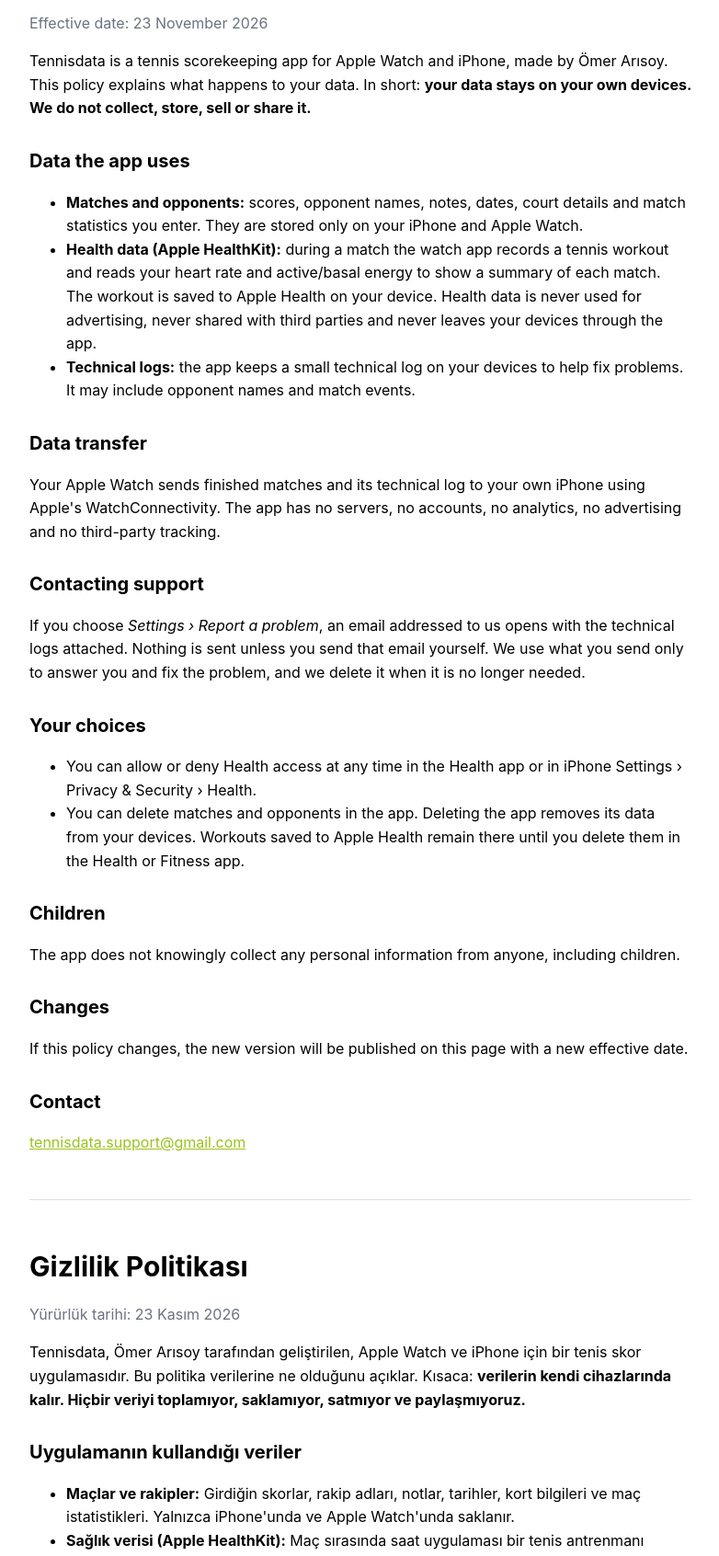
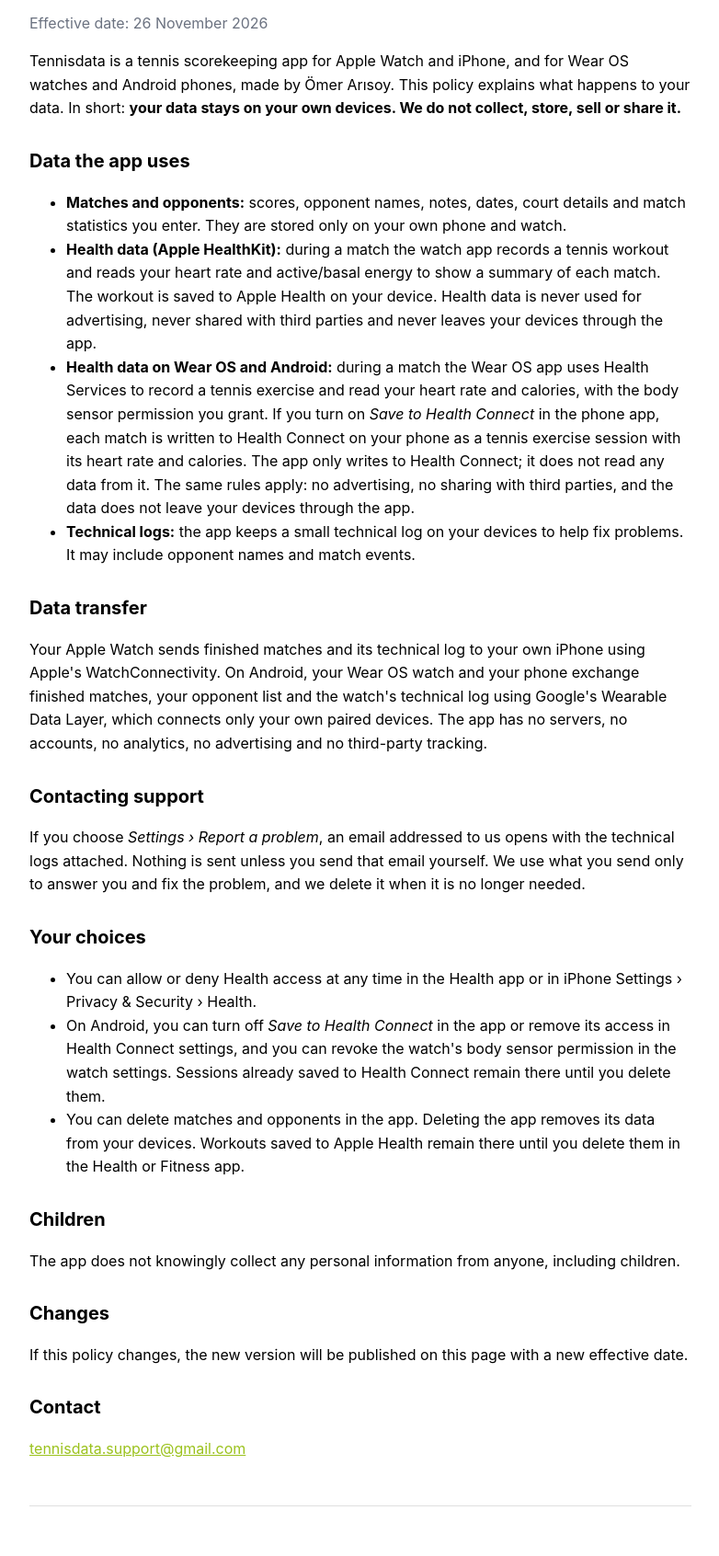
Before and after one commit to omerarisoy/tennisdata-site, a plain HTML site: page privacy.html in a window 1280 px wide. Shown: the part 189-1881 px from the top of the page at 92% size, without its empty margins (248-1030 px from the left). Drawn offline with Linux system fonts and the light colour scheme.

Commit message:
Gizlilik politikası: Android, Wear OS ve Health Connect
Co-Authored-By: Claude Opus 5.5 <noreply@anthropic.com>
Claude-Session: https://claude.ai/code/session_011UWZgwTqX4xxERfd3FameS

```diff
--- a/privacy.html
+++ b/privacy.html
@@ -22,19 +22,20 @@
 
 <section id="en" lang="en">
 <h1>Privacy Policy</h1>
-<p class="muted">Effective date: 23 November 2026</p>
+<p class="muted">Effective date: 26 November 2026</p>
 
-<p>Tennisdata is a tennis scorekeeping app for Apple Watch and iPhone, made by Ömer Arısoy. This policy explains what happens to your data. In short: <strong>your data stays on your own devices. We do not collect, store, sell or share it.</strong></p>
+<p>Tennisdata is a tennis scorekeeping app for Apple Watch and iPhone, and for Wear OS watches and Android phones, made by Ömer Arısoy. This policy explains what happens to your data. In short: <strong>your data stays on your own devices. We do not collect, store, sell or share it.</strong></p>
 
 <h2>Data the app uses</h2>
 <ul>
-  <li><strong>Matches and opponents:</strong> scores, opponent names, notes, dates, court details and match statistics you enter. They are stored only on your iPhone and Apple Watch.</li>
+  <li><strong>Matches and opponents:</strong> scores, opponent names, notes, dates, court details and match statistics you enter. They are stored only on your own phone and watch.</li>
   <li><strong>Health data (Apple HealthKit):</strong> during a match the watch app records a tennis workout and reads your heart rate and active/basal energy to show a summary of each match. The workout is saved to Apple Health on your device. Health data is never used for advertising, never shared with third parties and never leaves your devices through the app.</li>
+  <li><strong>Health data on Wear OS and Android:</strong> during a match the Wear OS app uses Health Services to record a tennis exercise and read your heart rate and calories, with the body sensor permission you grant. If you turn on <em>Save to Health Connect</em> in the phone app, each match is written to Health Connect on your phone as a tennis exercise session with its heart rate and calories. The app only writes to Health Connect; it does not read any data from it. The same rules apply: no advertising, no sharing with third parties, and the data does not leave your devices through the app.</li>
   <li><strong>Technical logs:</strong> the app keeps a small technical log on your devices to help fix problems. It may include opponent names and match events.</li>
 </ul>
 
 <h2>Data transfer</h2>
-<p>Your Apple Watch sends finished matches and its technical log to your own iPhone using Apple's WatchConnectivity. The app has no servers, no accounts, no analytics, no advertising and no third-party tracking.</p>
+<p>Your Apple Watch sends finished matches and its technical log to your own iPhone using Apple's WatchConnectivity. On Android, your Wear OS watch and your phone exchange finished matches, your opponent list and the watch's technical log using Google's Wearable Data Layer, which connects only your own paired devices. The app has no servers, no accounts, no analytics, no advertising and no third-party tracking.</p>
 
 <h2>Contacting support</h2>
 <p>If you choose <em>Settings › Report a problem</em>, an email addressed to us opens with the technical logs attached. Nothing is sent unless you send that email yourself. We use what you send only to answer you and fix the problem, and we delete it when it is no longer needed.</p>
@@ -42,6 +43,7 @@
 <h2>Your choices</h2>
 <ul>
   <li>You can allow or deny Health access at any time in the Health app or in iPhone Settings › Privacy & Security › Health.</li>
+  <li>On Android, you can turn off <em>Save to Health Connect</em> in the app or remove its access in Health Connect settings, and you can revoke the watch's body sensor permission in the watch settings. Sessions already saved to Health Connect remain there until you delete them.</li>
   <li>You can delete matches and opponents in the app. Deleting the app removes its data from your devices. Workouts saved to Apple Health remain there until you delete them in the Health or Fitness app.</li>
 </ul>
 
@@ -59,19 +61,20 @@
 
 <section id="tr" lang="tr">
 <h1>Gizlilik Politikası</h1>
-<p class="muted">Yürürlük tarihi: 23 Kasım 2026</p>
+<p class="muted">Yürürlük tarihi: 26 Kasım 2026</p>
 
-<p>Tennisdata, Ömer Arısoy tarafından geliştirilen, Apple Watch ve iPhone için bir tenis skor uygulamasıdır. Bu politika verilerine ne olduğunu açıklar. Kısaca: <strong>verilerin kendi cihazlarında kalır. Hiçbir veriyi toplamıyor, saklamıyor, satmıyor ve paylaşmıyoruz.</strong></p>
+<p>Tennisdata, Ömer Arısoy tarafından geliştirilen, Apple Watch ve iPhone ile Wear OS saatler ve Android telefonlar için bir tenis skor uygulamasıdır. Bu politika verilerine ne olduğunu açıklar. Kısaca: <strong>verilerin kendi cihazlarında kalır. Hiçbir veriyi toplamıyor, saklamıyor, satmıyor ve paylaşmıyoruz.</strong></p>
 
 <h2>Uygulamanın kullandığı veriler</h2>
 <ul>
-  <li><strong>Maçlar ve rakipler:</strong> Girdiğin skorlar, rakip adları, notlar, tarihler, kort bilgileri ve maç istatistikleri. Yalnızca iPhone'unda ve Apple Watch'unda saklanır.</li>
+  <li><strong>Maçlar ve rakipler:</strong> Girdiğin skorlar, rakip adları, notlar, tarihler, kort bilgileri ve maç istatistikleri. Yalnızca kendi telefonunda ve saatinde saklanır.</li>
   <li><strong>Sağlık verisi (Apple HealthKit):</strong> Maç sırasında saat uygulaması bir tenis antrenmanı kaydeder ve her maçın özetini göstermek için nabzını ve aktif/bazal enerjini okur. Antrenman cihazındaki Apple Sağlık'a kaydedilir. Sağlık verisi hiçbir zaman reklam için kullanılmaz, üçüncü taraflarla paylaşılmaz ve uygulama aracılığıyla cihazlarından çıkmaz.</li>
+  <li><strong>Wear OS ve Android'de sağlık verisi:</strong> Maç sırasında Wear OS uygulaması, verdiğin vücut sensörü izniyle Health Services üzerinden bir tenis antrenmanı kaydeder; nabzını ve kalorini okur. Telefon uygulamasında <em>Health Connect'e kaydet</em> seçeneğini açarsan her maç, nabız ve kalorisiyle birlikte telefonundaki Health Connect'e tenis antrenmanı olarak yazılır. Uygulama Health Connect'e yalnızca yazar, oradan hiçbir veri okumaz. Aynı kurallar geçerlidir: reklam yok, üçüncü taraflarla paylaşım yok ve veriler uygulama aracılığıyla cihazlarından çıkmaz.</li>
   <li><strong>Teknik günlükler:</strong> Uygulama, sorunları çözmeye yardımcı olmak için cihazlarında küçük bir teknik günlük tutar. Bu günlükte rakip adları ve maç olayları bulunabilir.</li>
 </ul>
 
 <h2>Veri aktarımı</h2>
-<p>Apple Watch'un, biten maçları ve teknik günlüğünü Apple'ın WatchConnectivity altyapısıyla yalnızca kendi iPhone'una gönderir. Uygulamanın sunucusu, hesap sistemi, analiz aracı, reklamı ya da üçüncü taraf izleyicisi yoktur.</p>
+<p>Apple Watch'un, biten maçları ve teknik günlüğünü Apple'ın WatchConnectivity altyapısıyla yalnızca kendi iPhone'una gönderir. Android'de Wear OS saatin ve telefonun; biten maçları, rakip listeni ve saatin teknik günlüğünü, yalnızca kendi eşleştirilmiş cihazlarını birbirine bağlayan Google Wearable Data Layer ile paylaşır. Uygulamanın sunucusu, hesap sistemi, analiz aracı, reklamı ya da üçüncü taraf izleyicisi yoktur.</p>
 
 <h2>Destekle iletişim</h2>
 <p><em>Ayarlar › Sorun bildir</em>'i seçersen, teknik günlüklerin ekli olduğu ve bize gönderilmeye hazır bir e-posta açılır. Sen o e-postayı göndermedikçe hiçbir şey gönderilmez. Gönderdiklerini yalnızca sana yanıt vermek ve sorunu çözmek için kullanır, gerek kalmadığında sileriz.</p>
@@ -79,6 +82,7 @@
 <h2>Seçimlerin</h2>
 <ul>
   <li>Sağlık erişimine Sağlık uygulamasından ya da iPhone Ayarlar › Gizlilik ve Güvenlik › Sağlık bölümünden istediğin zaman izin verebilir veya kapatabilirsin.</li>
+  <li>Android'de <em>Health Connect'e kaydet</em> seçeneğini uygulamadan kapatabilir ya da Health Connect ayarlarından erişimini kaldırabilir, saatin vücut sensörü iznini saat ayarlarından geri alabilirsin. Health Connect'e daha önce kaydedilen antrenmanlar, sen silene kadar orada kalır.</li>
   <li>Maçları ve rakipleri uygulama içinden silebilirsin. Uygulamayı silmek verilerini cihazlarından kaldırır. Apple Sağlık'a kaydedilen antrenmanlar, Sağlık veya Fitness uygulamasından silene kadar orada kalır.</li>
 </ul>
 
```
